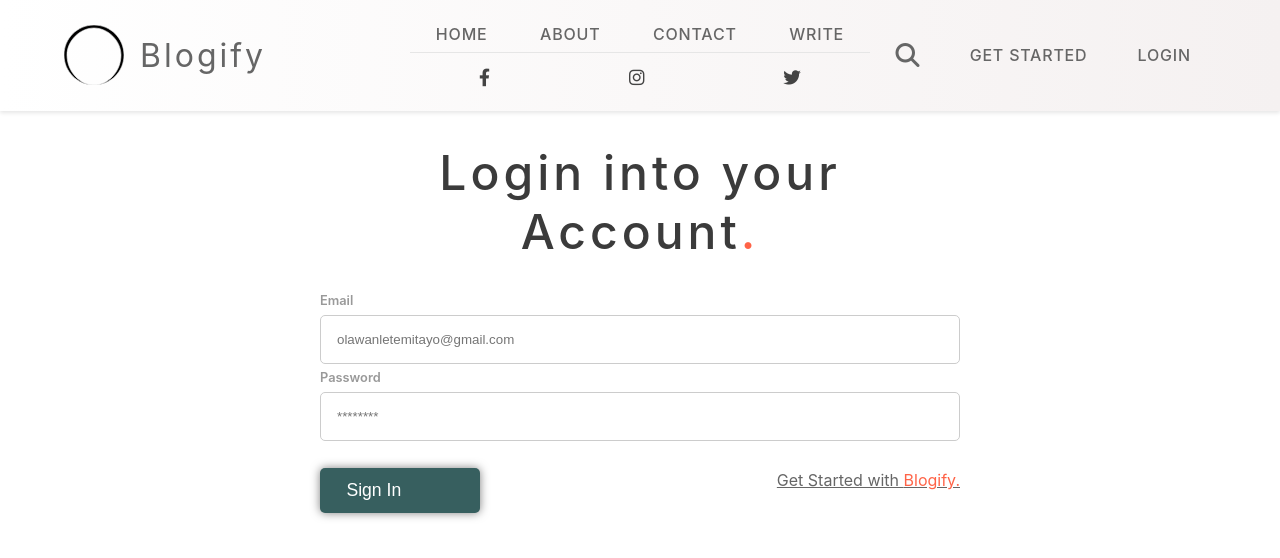
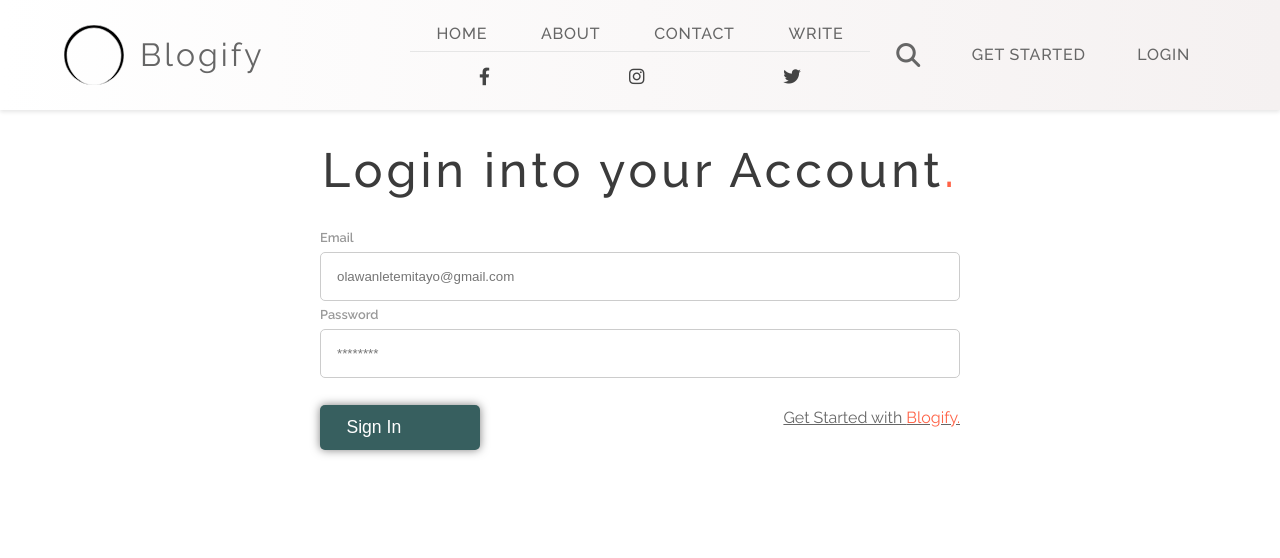
Before and after one commit to Temitayo-spec/Blogify, a Next.js app: page /login in a window 1280 px wide. Shown: the top 558 px of the page. Built offline with nearby package versions, Linux system fonts and the light colour scheme.

Commit message:
added a font

```diff
--- a/styles/globals.css
+++ b/styles/globals.css
@@ -1,9 +1,10 @@
+@import url('https://fonts.googleapis.com/css2?family=Raleway:wght@200;300;400;500;600;700&display=swap');
+
 html,
 body {
   padding: 0;
   margin: 0;
-  font-family: -apple-system, BlinkMacSystemFont, Segoe UI, Roboto, Oxygen,
-    Ubuntu, Cantarell, Fira Sans, Droid Sans, Helvetica Neue, sans-serif;
+  font-family: 'Raleway', sans-serif;
 }
 
 a {
```
